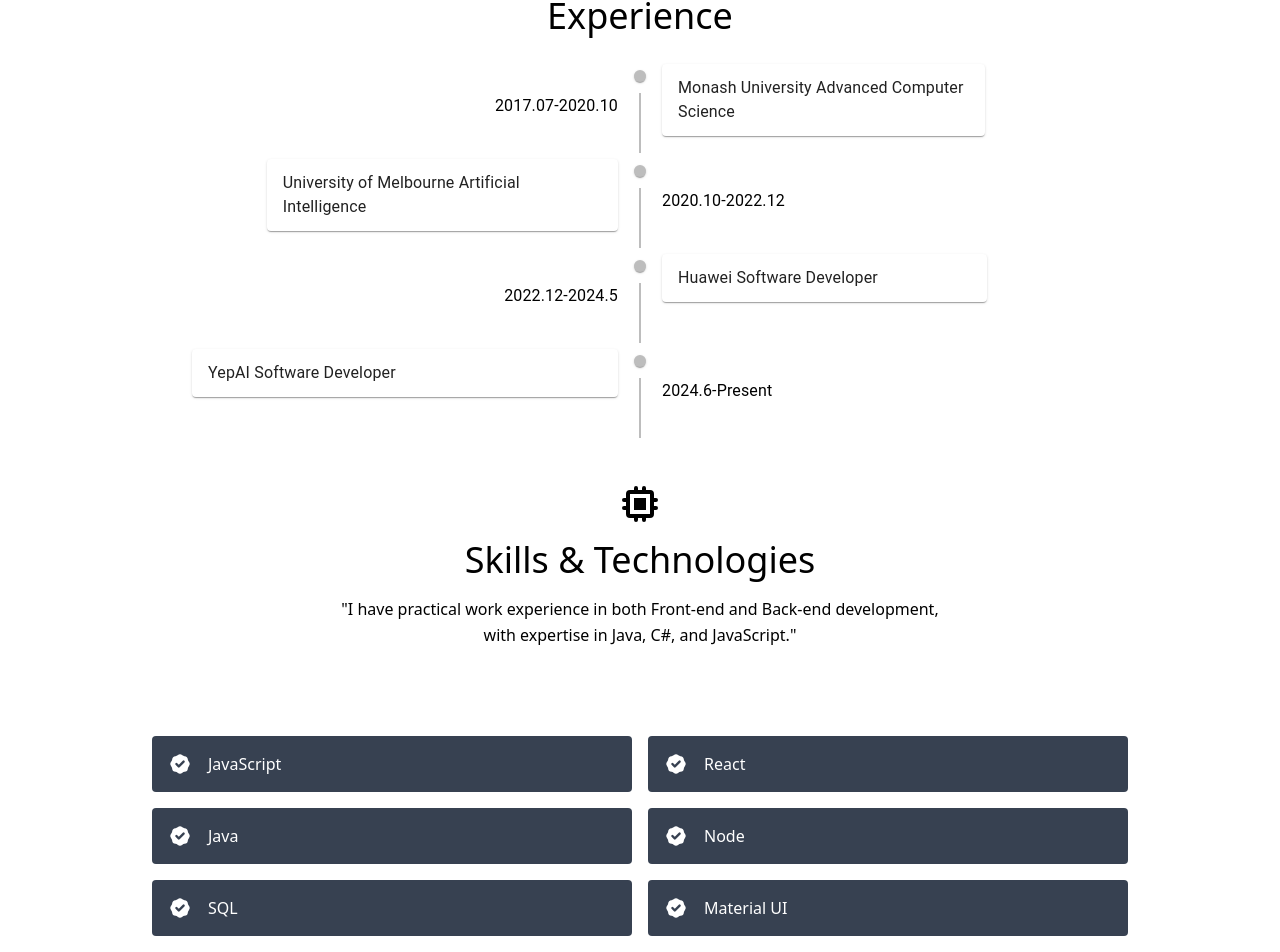
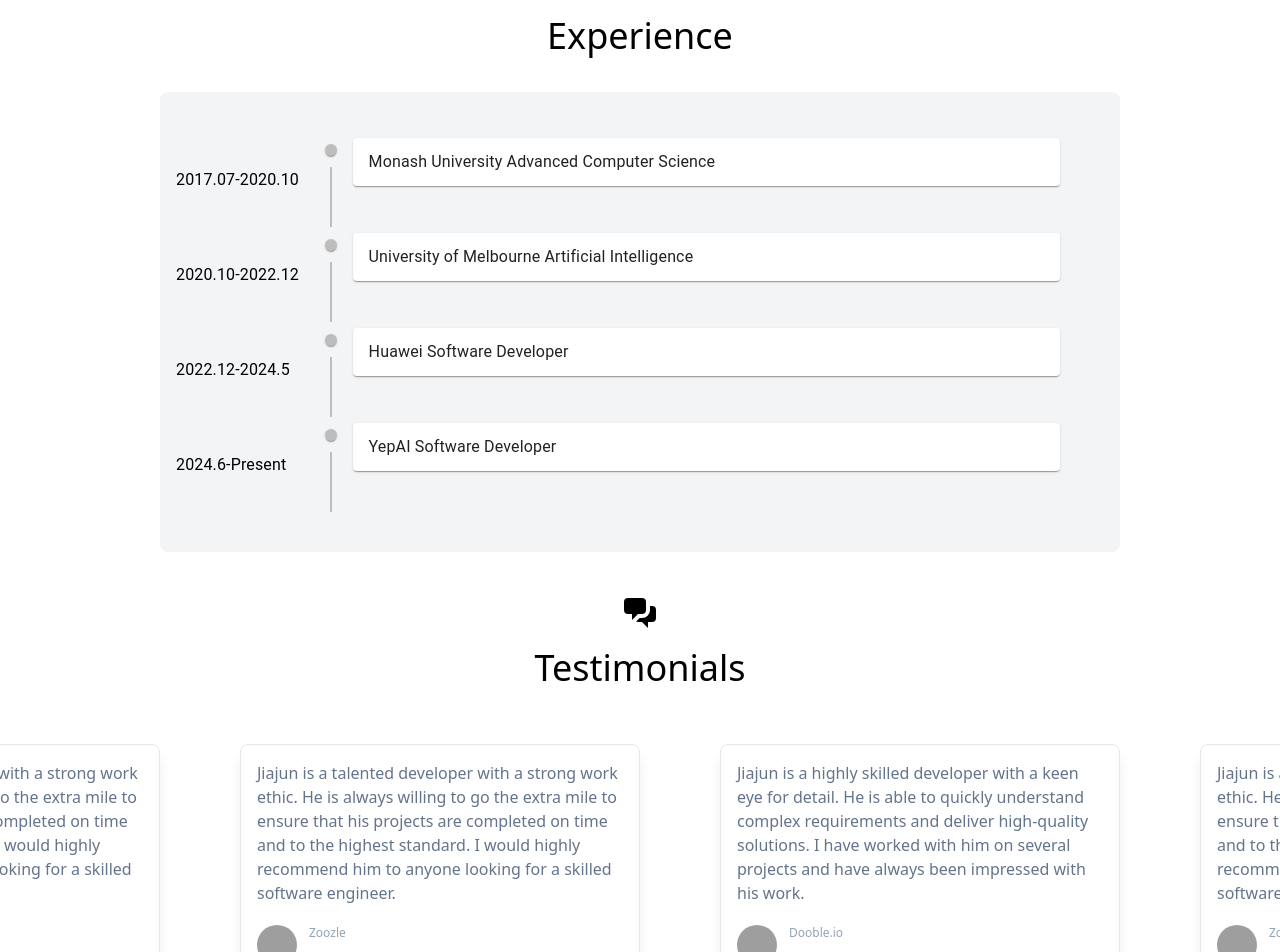
Before and after one commit to jiajunliu0024/portfolio, a React (Create React App) app: page / in a window 1280 px wide. Shown: the part 1836-2788 px from the top of the page. Built offline with nearby package versions, Linux system fonts and the light colour scheme; grey boxes are pictures that could not be loaded.

Commit message:
update Testimonials

```diff
--- a/src/App.js
+++ b/src/App.js
@@ -5,6 +5,7 @@
 import Projects from "./components/project_components/Projects";
 import BlogHeader from "./components/menu_components/BlogHeader";
 import Experience from "./components/experience_components/Experience";
+import Testimonials from "./components/Testimonials";
 import ComingSoon from "./components/ComingSoon";
 import { BrowserRouter as Router, Route, Routes } from "react-router-dom";
 import "./App.css";
@@ -21,6 +22,7 @@
               <About />
               <Projects />
               <Experience />
+              <Testimonials />
               <Skills />
             </main>
           }
--- a/src/components/Testimonials.js
+++ b/src/components/Testimonials.js
@@ -1,24 +1,42 @@
-import { testimonials } from "../data";
-import { Avatar, Card } from "antd";
+import { comments } from "../data";
+import Avatar from "@mui/material/Avatar";
+import Marquee from "react-fast-marquee";
+import { ChatAlt2Icon } from "@heroicons/react/solid";
 
-const TestimonialsContent = (testimonials) => {
-  testimonials.map((testimonial) => {
-    <Card>
-      <Avatar src={testimonial.avatar} />
-      <div>
-        <h1>{testimonial.name}</h1>
-        <p>{testimonial.quote}</p>
-      </div>
-    </Card>;
-  });
+export const CommentCard = ({ comments }) => {
+  return (
+    <Marquee speed={200} className="py-10 h-50 w-full ease-in-out">
+      {comments.map((comment) => (
+        <div className="shadow-lg flex h-auto mx-10 h-[250px] w-[400px] flex-col border rounded-lg p-4">
+          <div>
+            <article className="text-wrap w-full h-full">
+              <p className="text-slate-500">{comment.text}</p>
+            </article>
+          </div>
+          <div className="mt-5 flex flex-row">
+            <Avatar src={comment.image} />
+            <div className="ml-3 flex flex-col">
+              <h2 className="text-slate-600 text-sm">{comment.person}</h2>
+              <h4 className="text-slate-400 text-xs">{comment.company}</h4>
+            </div>
+          </div>
+        </div>
+      ))}
+    </Marquee>
+  );
 };
 
-const Testimonials = () => {
+export default function Testimonials() {
   return (
-    <div>
-      <Marquee>
-        <TestimonialsContent testimonials={testimonials} />
-      </Marquee>
+    <div className="h-[500px]">
+      <div className="flex flex-col w-full items-center mt-10">
+        <ChatAlt2Icon className="mx-auto text-black inline-block w-10 mb-4" />
+        <h1 className="sm:text-4xl text-3xl font-medium body-font mb-4 text-black">
+          Testimonials
+        </h1>
+        <p className="lg:w-2/3 mx-auto leading-relaxed text-base"></p>
+      </div>
+      <CommentCard comments={comments} />
     </div>
   );
-};
+}
--- a/src/components/experience_components/Experience.js
+++ b/src/components/experience_components/Experience.js
@@ -1,13 +1,16 @@
 import * as React from "react";
 
-import { CodeIcon } from "@heroicons/react/solid";
+import { CalendarIcon } from "@heroicons/react/solid";
 import CustomizedTimeline from "./Timeline.js";
 
 export default function Experience() {
   return (
-    <div id="experience" className=" text-gray-400  body-font">
-      <div className=" text-center">
-        <CodeIcon className="mx-auto text-black inline-block w-10 mb-4" />
+    <div
+      id="experience"
+      className="h-auto w-full bg-grey-200 text-gray-400  body-font"
+    >
+      <div className="py-5 text-center">
+        <CalendarIcon className="pmx-auto text-black inline-block w-10 mb-4" />
         <h1 className="sm:text-4xl text-3xl font-medium title-font mb-4 text-black">
           Experience
         </h1>
--- a/src/components/experience_components/Timeline.js
+++ b/src/components/experience_components/Timeline.js
@@ -15,8 +15,6 @@
 const detail = (description) => {
   return (
     <ul className="text-left list-disc ml-5">
-      {" "}
-      {/* Left-align with some margin */}
       {description.map((describe, index) => (
         <li key={index} className="text-left">
           {describe}
@@ -35,21 +33,21 @@
       key={exp.name}
       sx={{
         display: "flex",
-        alignSelf: "center",
+        alignSelf: "left",
         flexDirection: { xs: "column", sm: "row" }, // Stack items vertically on small screens
+        width: { lg: "100%" }, // Make the timeline item take full width on large screens
       }}
     >
-      {!isMobile && (
       <TimelineOppositeContent
         className="text-black"
         sx={{
           m: { xs: 0, sm: "auto 0" }, // Remove margin on small screens
-            textAlign: { xs: "left", md: "right" }, // Align text to the left on small screens
+          textAlign: { xs: "center", md: "left" }, // Align text to the left on small screens
+          flex: 0.15, // Allow opposite content to take up 20% of the width
         }}
       >
         {exp.period}
       </TimelineOppositeContent>
-      )}
       <TimelineSeparator
         sx={{
           alignSelf: { xs: "center", sm: "stretch" }, // Center dot on small screens
@@ -62,14 +60,18 @@
           }}
         />
       </TimelineSeparator>
-      <TimelineContent>
+      <TimelineContent
+        sx={{
+          flex: 0.8, // Allow the content to take up 80% of the width
+        }}
+      >
         <Accordion>
           <AccordionSummary
             aria-controls="panel1-content"
             id="panel1-header"
             sx={{
-              flexDirection: { xs: "row-reverse", sm: "row" }, // Reverse icon position on mobile
-              textAlign: { xs: "left", sm: "inherit", lg: "left" },
+              flexDirection: "row", // Normal icon position
+              textAlign: "left",
             }}
           >
             {exp.name} {exp.major}
@@ -83,8 +85,26 @@
   ));
 
   return (
-    <div section="experience" className="sm:w-full md:w-4/5 lg:w-3/4 mx-auto">
-      <Timeline position={isMobile ? "right" : "alternate"}>
+    <div
+      section="experience"
+      className="sm:w-full md:w-4/5 lg:w-3/4 mx-auto bg-gray-100 rounded-lg"
+      style={{
+        display: "flex",
+        justifyContent: "flex-start", // Align to the left
+        alignItems: "flex-start", // Align items to the top
+      }}
+    >
+      <Timeline
+        position="left"
+        sx={{
+          "&.MuiTimeline-root": {
+            padding: "0", // Remove padding on large screens
+          },
+          ml: { lg: "0" }, // Remove the default margin-left on large screens
+          mt: 5,
+          mb: 5,
+        }}
+      >
         {expTimeLineItem}
       </Timeline>
     </div>
--- a/src/components/project_components/Projects.js
+++ b/src/components/project_components/Projects.js
@@ -10,7 +10,7 @@
       <div className="container px-5 py-10 mx-auto text-center lg:px-40">
         <div className="flex flex-col w-full mb-20">
           <CodeIcon className="mx-auto text-black inline-block w-10 mb-4" />
-          <h1 className="sm:text-4xl text-3xl font-medium title-font mb-4 text-black">
+          <h1 className="sm:text-4xl text-3xl font-medium body-font mb-4 text-black">
             Apps I've Built
           </h1>
           <p className="lg:w-2/3 mx-auto leading-relaxed text-base"></p>
--- a/src/data.js
+++ b/src/data.js
@@ -36,22 +36,27 @@
   },
 ];
 
-export const testimonials = [
+export const comments = [
   {
-    quote:
-      "Lorem ipsum dolor sit amet consectetur adipisicing elit. Culpa quod necessitatibus quidem impedit facilis? Distinctio laboriosam veritatis recusandae minus. Voluptatum accusantium hic laudantium soluta ea sapiente cupiditate officia maiores itaque.",
-    image: "https://randomuser.me/api/portraits/men/1.jpg",
+    text: "Jiajun is a talented developer with a strong work ethic. He is always willing to go the extra mile to ensure that his projects are completed on time and to the highest standard. I would highly recommend him to anyone looking for a skilled software engineer.",
+    image: "https://randomuser.me/api/portraits/men/94.jpg",
     name: "Jesse Hicks",
     company: "Zoozle",
     link: "https://www.linkedin.com/in/jesse-hicks-2b5a6b1b7/",
   },
   {
-    quote:
-      "Lorem ipsum dolor sit amet consectetur adipisicing elit. Culpa quod necessitatibus quidem impedit facilis? Distinctio laboriosam veritatis recusandae minus. Voluptatum accusantium hic laudantium soluta ea sapiente cupiditate officia maiores itaque.",
+    text: "Jiajun is a highly skilled developer with a keen eye for detail. He is able to quickly understand complex requirements and deliver high-quality solutions. I have worked with him on several projects and have always been impressed with his work.",
     image: "https://randomuser.me/api/portraits/men/94.jpg",
     name: "Ruben Alvarez",
     company: "Dooble.io",
     link: "https://www.linkedin.com/in/ruben-alvarez-2b5a6b1b7/",
+  },
+  {
+    text: "Jiajun is a talented developer with a strong work ethic. He is always willing to go the extra mile to ensure that his projects are completed on time and to the highest standard. I would highly recommend him to anyone looking for a skilled software engineer.",
+    image: "https://randomuser.me/api",
+    name: "Anderson Um",
+    company: "Zoozle",
+    link: "https://www.linkedin.com/in/jesse-hicks-2b5a6b1b7/",
   },
 ];
 
```
Lines whose indentation alone changed are shown as unchanged.
